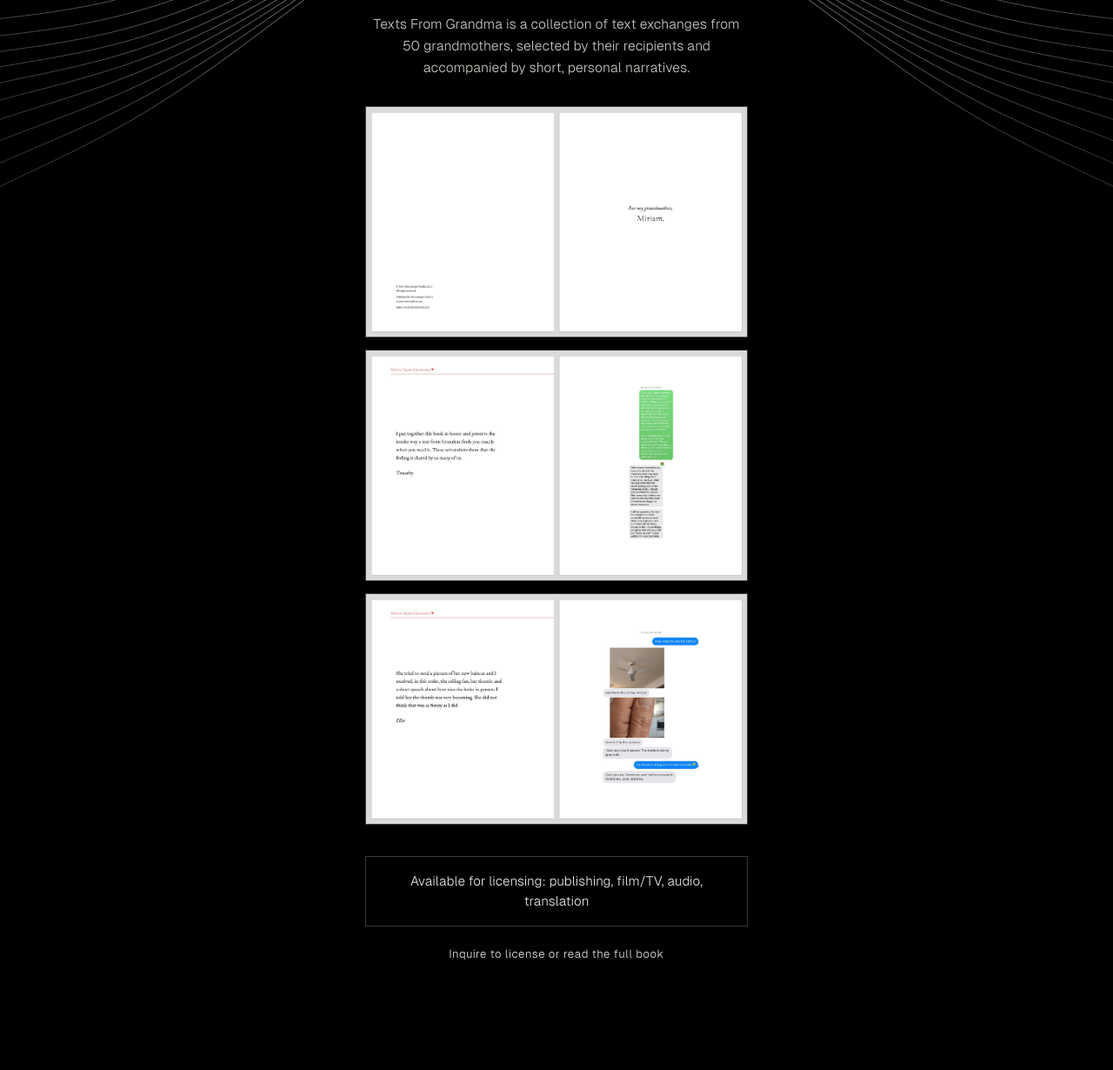
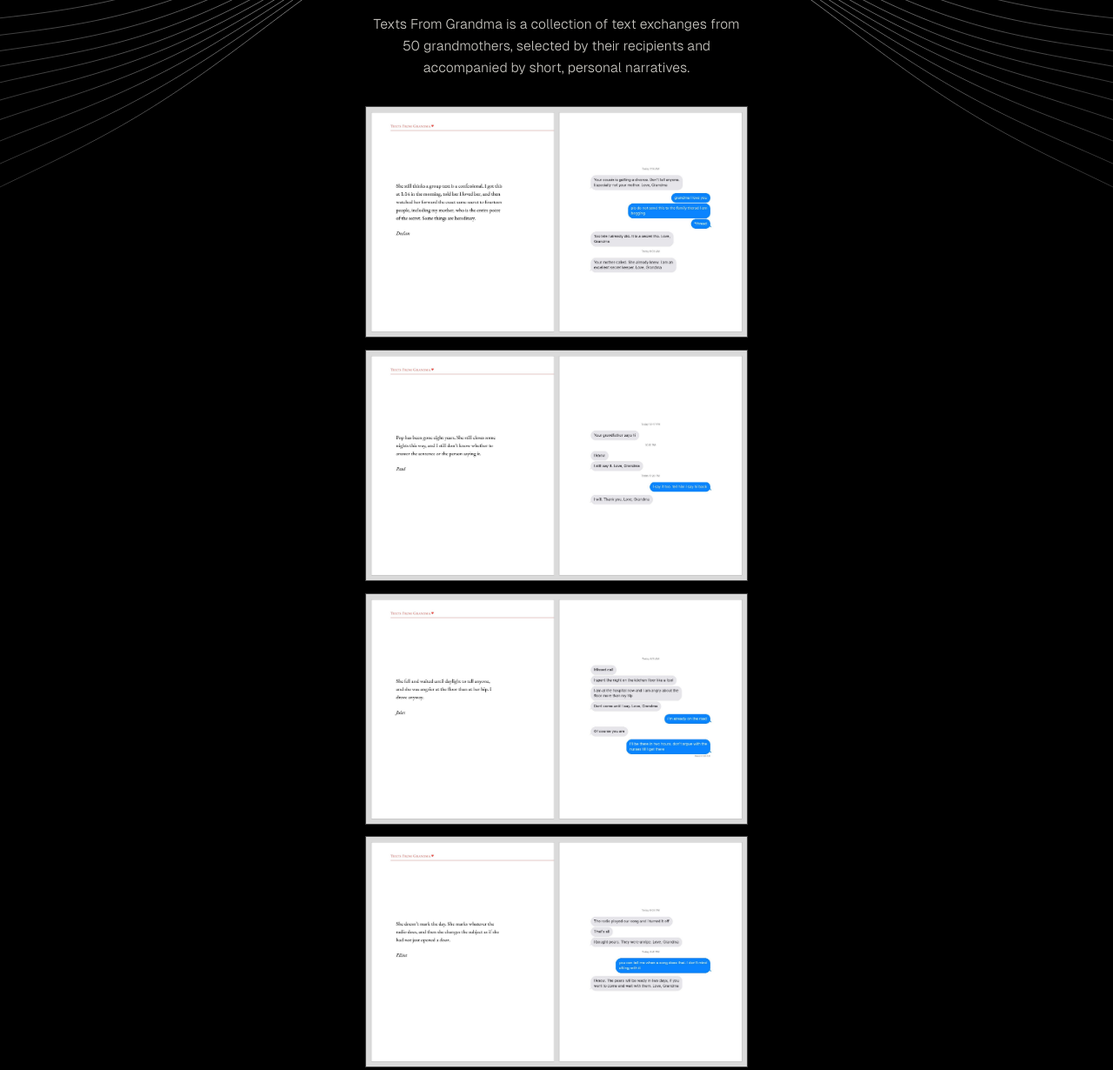
Before and after one commit to monotropicstudios/monotropicstudios.github.io, a plain HTML site: page texts-from-grandma/index.html in a window 1280 px wide. Shown: the part 553-1783 px from the top of the page at 87% size. Before the commit the page ends 1716 px from the top, so only its background shows below. Drawn offline with Linux system fonts and the light colour scheme; animation ran at ten frames a second.

Commit message:
Open the first six chapters, and five other pages of Texts From Grandma.
The public reading now stops at chapter 6 for both novels. Texts From Grandma shows five pages that are not the author's note, and the rest of that book is no longer in the public files.

Co-authored-by: monotropicstudios <monotropicstudios@users.noreply.github.com>

```diff
--- a/texts-from-grandma/index.html
+++ b/texts-from-grandma/index.html
@@ -69,9 +69,11 @@
       <p class="author">Monotropic Studios</p>
       <p class="blurb">Texts From Grandma is a collection of text exchanges from 50 grandmothers, selected by their recipients and accompanied by short, personal narratives.</p>
       <div class="preview">
-        <img src="/texts-from-grandma/preview/page-02.jpg" width="2299" height="1386" alt="Opening pages, dedicated to Miriam" />
-        <img src="/texts-from-grandma/preview/page-03.jpg" width="2299" height="1386" alt="An opening page of messages from Grandma" />
-        <img src="/texts-from-grandma/preview/page-04.jpg" width="2299" height="1386" alt="A text about a haircut, answered with a ceiling fan and a thumb" />
+        <img src="/texts-from-grandma/preview/01.jpg" width="2299" height="1386" alt="A page from Texts From Grandma" />
+        <img src="/texts-from-grandma/preview/02.jpg" width="2299" height="1386" alt="A page from Texts From Grandma" />
+        <img src="/texts-from-grandma/preview/03.jpg" width="2299" height="1386" alt="A page from Texts From Grandma" />
+        <img src="/texts-from-grandma/preview/04.jpg" width="2299" height="1386" alt="A page from Texts From Grandma" />
+        <img src="/texts-from-grandma/preview/05.jpg" width="2299" height="1386" alt="A page from Texts From Grandma" />
       </div>
       <section class="offer">
         <p class="license">Available for licensing: publishing, film/TV, audio, translation</p>
```
Also changed, not shown: friends-get-away/index.html (+1 -1 lines), witness-me/index.html (+1 -1 lines), texts-from-grandma/preview/01.jpg (added), texts-from-grandma/preview/02.jpg (added), texts-from-grandma/preview/03.jpg (added), texts-from-grandma/preview/04.jpg (added), texts-from-grandma/preview/05.jpg (added), texts-from-grandma/preview/page-02.jpg (deleted), texts-from-grandma/preview/page-03.jpg (deleted), texts-from-grandma/preview/page-04.jpg (deleted), 5 other files.
